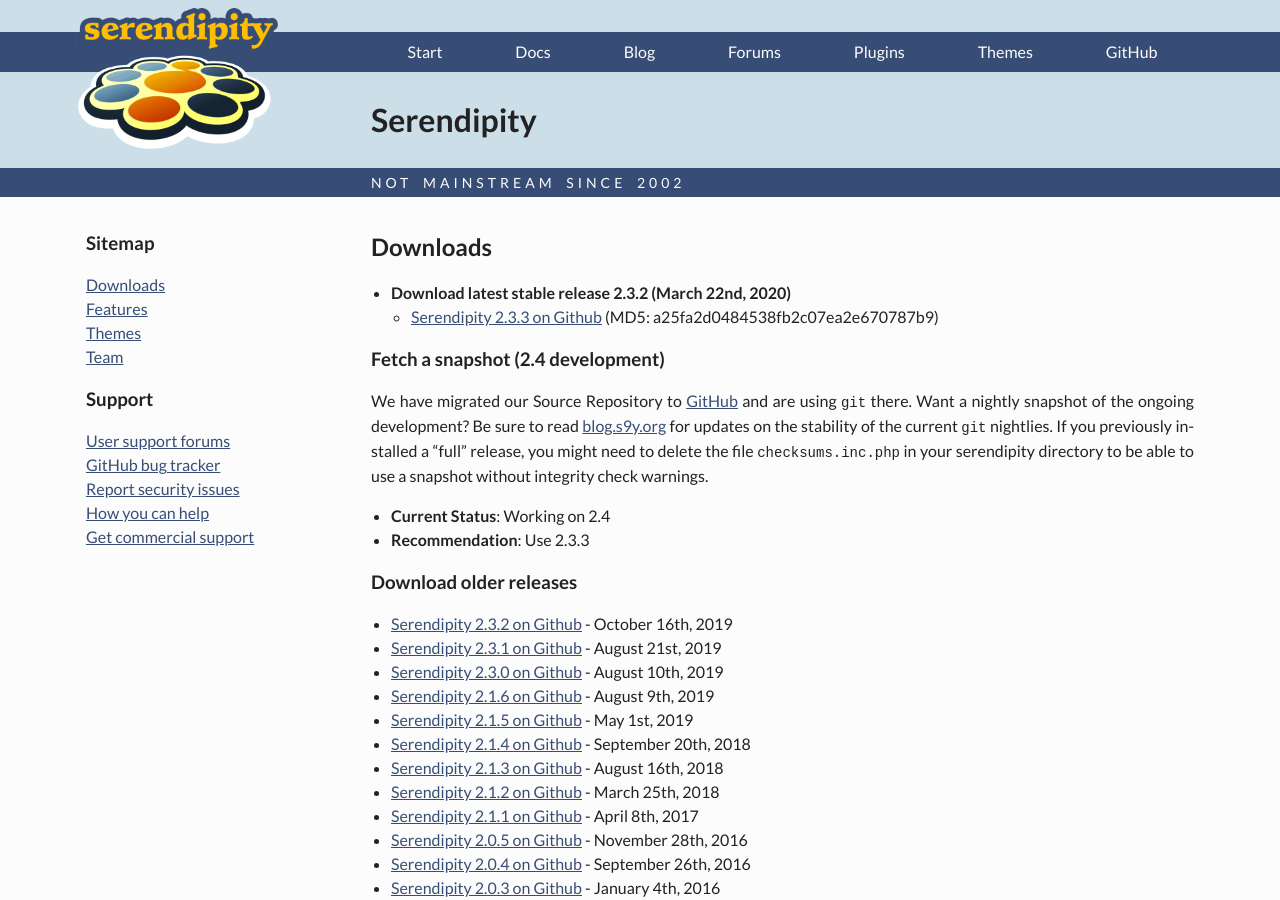
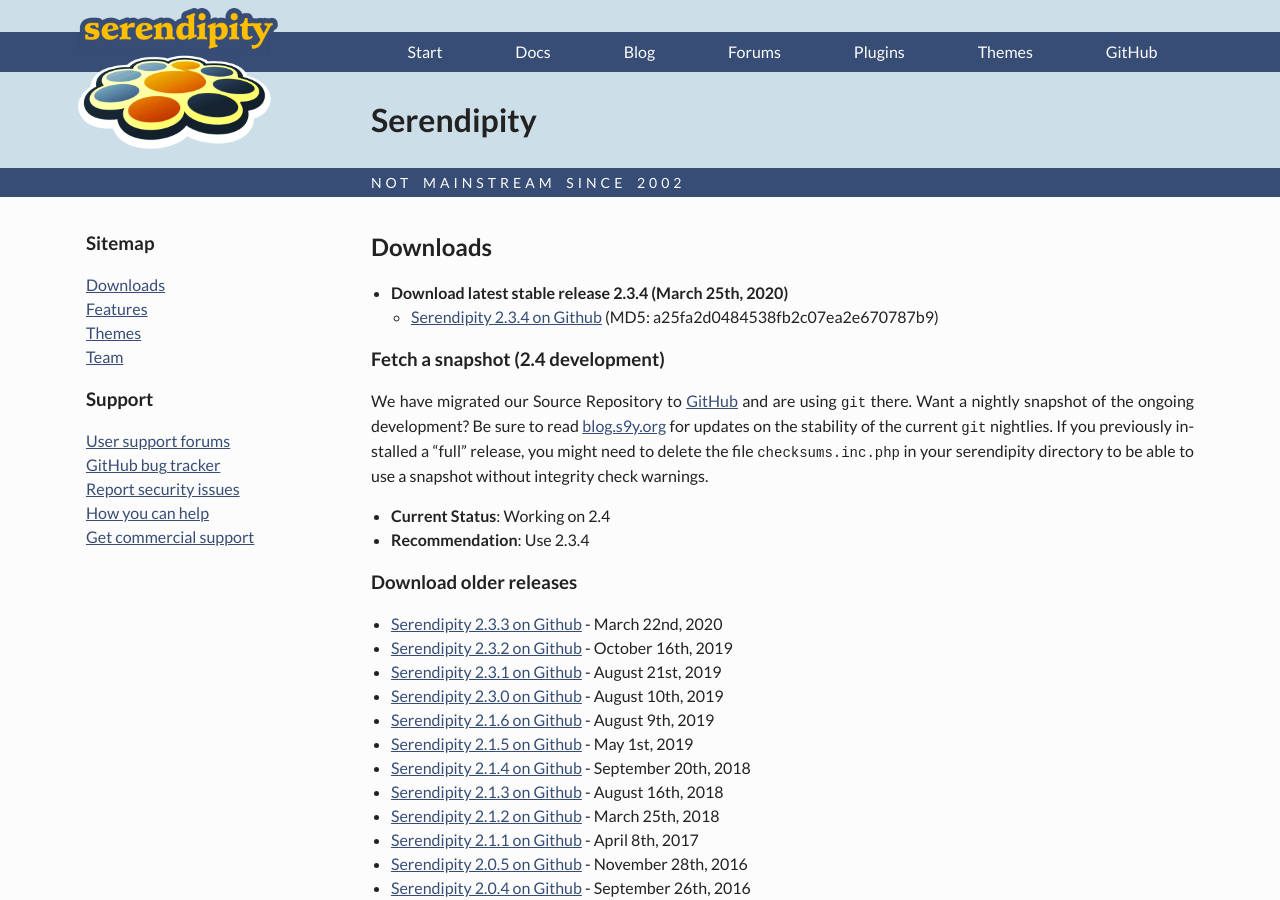
Before and after one commit to s9y/s9y.github.io, a Jekyll site: the page built from downloads.md, in a window 1280 px wide and 900 px high. Built offline with Jekyll 4.4.1, drawn with Linux system fonts in a browser that asks for light colours.

Commit message:
Release 2.3.4
Signed-off-by: Thomas Hochstein <thh@inter.net>

```diff
--- a/_includes/showcase.html
+++ b/_includes/showcase.html
@@ -10,7 +10,7 @@
             <h2>Current version</h2>
 
             <a class="download-link zip-link" href="https://www.s9y.org/latest">Download
-            v2.3.3</a>
+            v2.3.4</a>
 
             <p>For more downloads and other formats see <a href="/downloads.html">downloads</a> section.</p>
         </section>
--- a/downloads.md
+++ b/downloads.md
@@ -4,9 +4,9 @@ title: Downloads
 
 ## Downloads
 
-* **Download latest stable release 2.3.2 (March 22nd, 2020)**
-  * [Serendipity 2.3.3 on
-    Github](https://github.com/s9y/Serendipity/releases/tag/2.3.3)
+* **Download latest stable release 2.3.4 (March 25th, 2020)**
+  * [Serendipity 2.3.4 on
+    Github](https://github.com/s9y/Serendipity/releases/tag/2.3.4)
    (MD5: a25fa2d0484538fb2c07ea2e670787b9)
 
 <!--
@@ -21,10 +21,11 @@ title: Downloads
 We have migrated our Source Repository to [GitHub](https://github.com/s9y/Serendipity/) and are using `git` there. Want a nightly snapshot of the ongoing development? Be sure to read [blog.s9y.org](https://blog.s9y.org) for updates on the stability of the current `git` nightlies. If you previously installed a "full" release, you might need to delete the file `checksums.inc.php` in your serendipity directory to be able to use a snapshot without integrity check warnings.
 
 * **Current Status**: Working on 2.4
-* **Recommendation**: Use 2.3.3
+* **Recommendation**: Use 2.3.4
 
 ### **Download older releases**
 
+* [Serendipity 2.3.3 on Github](https://github.com/s9y/Serendipity/releases/tag/2.3.3) - March 22nd, 2020
 * [Serendipity 2.3.2 on Github](https://github.com/s9y/Serendipity/releases/tag/2.3.2) - October 16th, 2019
 * [Serendipity 2.3.1 on Github](https://github.com/s9y/Serendipity/releases/tag/2.3.1) - August 21st, 2019
 * [Serendipity 2.3.0 on Github](https://github.com/s9y/Serendipity/releases/tag/2.3.0) - August 10th, 2019
```
